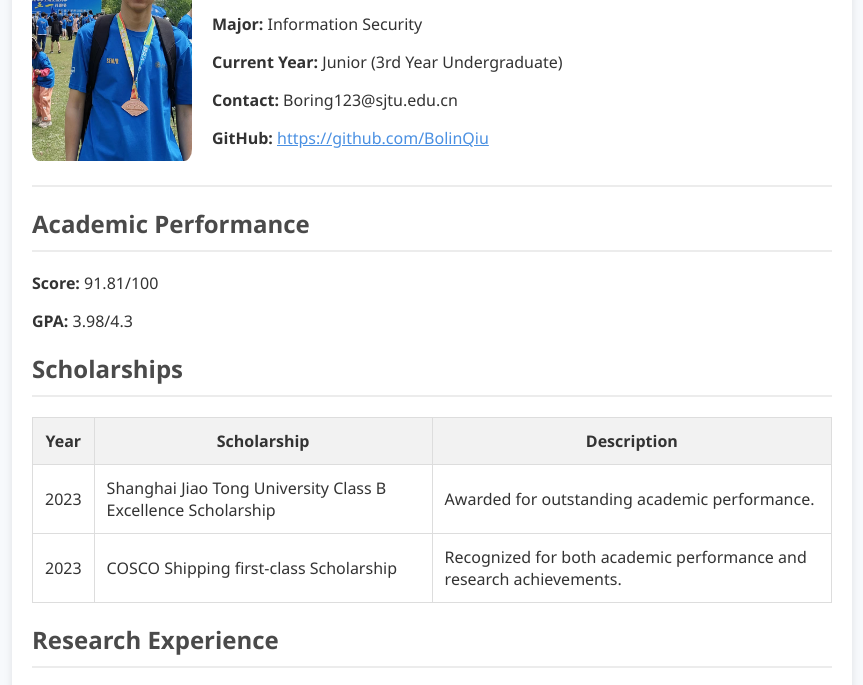
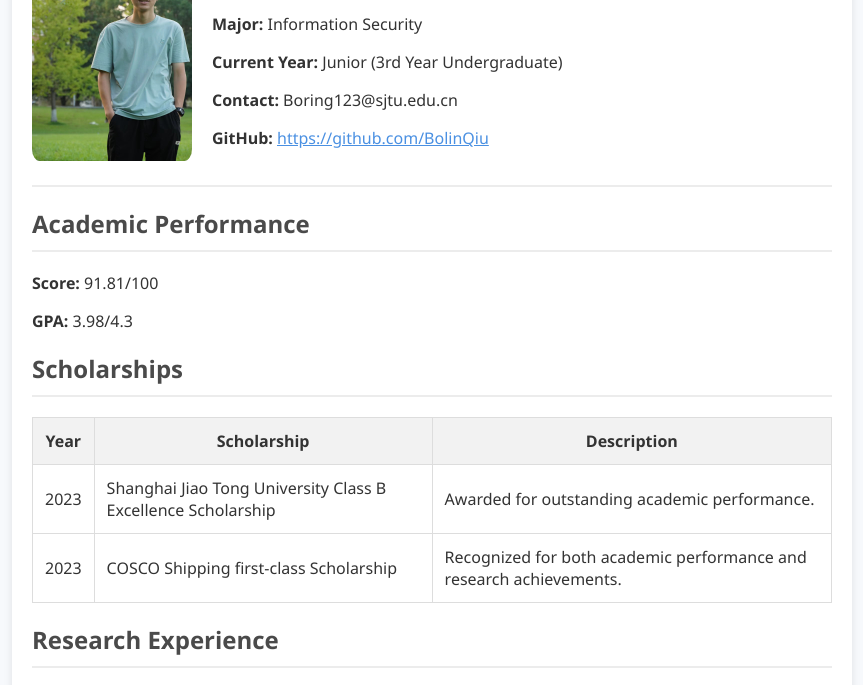
Before and after one commit to BolinQiu/BolinQiu.github.io, a plain HTML site: page index.html in a window 1280 px wide. Shown: the part 124-809 px from the top of the page, without its empty margins (208-1071 px from the left). Drawn offline with Linux system fonts and the light colour scheme.

Commit message:
new file:   images/profile.jpg 	deleted:    images/profile.png 	modified:   index.html

```diff
--- a/index.html
+++ b/index.html
@@ -11,7 +11,7 @@
     <div class="container">
         <!-- Header Section -->
         <header class="header">
-            <img src="images/profile.png" alt="Profile Picture" class="profile-pic">
+            <img src="images/profile.jpg" alt="Profile Picture" class="profile-pic">
             <div class="basic-info">
                 <h1>Bolin Qiu</h1>
                 <p><strong>School:</strong> Shanghai Jiao Tong University</p>
```
Also changed, not shown: images/profile.jpg (added), images/profile.png (deleted).
